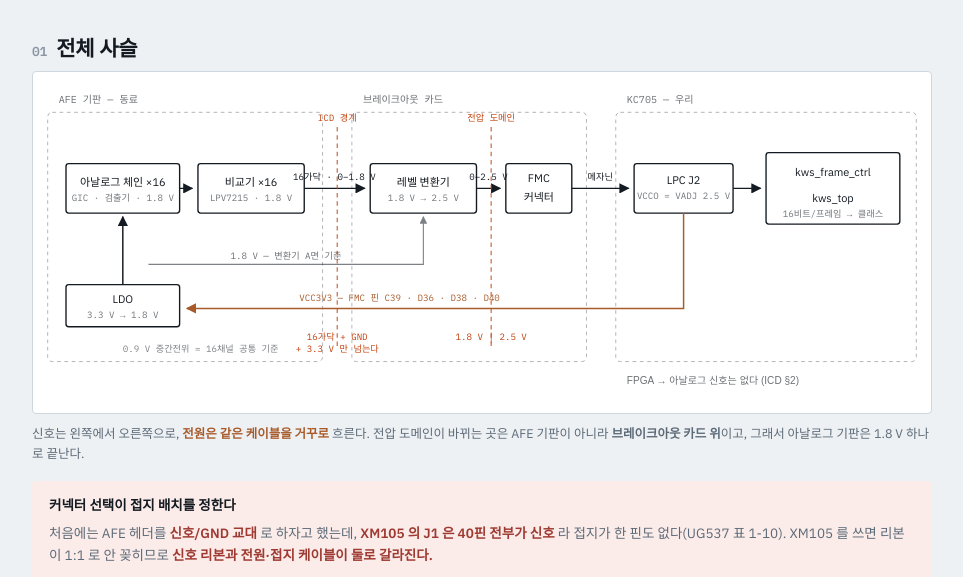
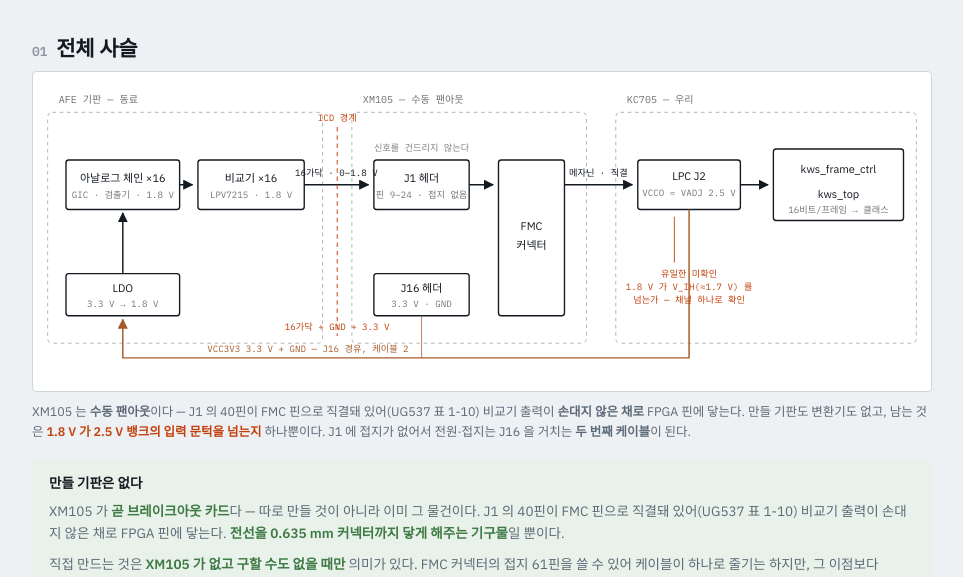
Before and after one commit to minochichic/KWS-AFE-Digital, a plain HTML site: page docs/artifacts/wiring.html in a window 1280 px wide. Shown: the part 223-800 px from the top of the page, without its empty margins (158-1121 px from the left). Drawn offline with Linux system fonts and the light colour scheme; a web font is replaced by a local one.

Commit message:
docs: redraw assuming XM105 exists, which removes most of what I proposed
XM105 is a breakout card -- not an alternative to one. Saying "use XM105
or build a breakout card" was a category error, and it led me to keep
recommending a custom board whose advantages I had already argued away
myself: interleaved grounds do not matter here, because I established
earlier that crosstalk is not the risk at microsecond edges with hundreds
of millivolts of margin. What is left is one cable instead of two, which
does not pay for hand-soldering a 0.635 mm 160-pin connector.

So the diagram now shows XM105 as what it is: a passive fan-out where
J1's forty pins connect straight through to the FMC pins (UG537 Table
1-10), and the comparator output reaches the FPGA untouched.

The level translator is out of the design and into the contingency list.
The margin is about 95 mV, and 1.7 V is a worst-case spec figure while a
real CMOS input switches near VCCO/2. It very likely works, so section 06
is now "measure, do not design" -- one channel at bring-up settles it.

And the cheapest answer may already exist: ICD section 7 item 2 is still
open on whether the comparator output is push-pull or open-drain. Open
drain needs an external pull-up anyway, and pulling to VADJ makes the
output swing 0 to 2.5 V. Sixteen resistors, no translator, no dongle.
That question now leads the list instead of sitting in the background.

```diff
--- a/docs/artifacts/wiring.html
+++ b/docs/artifacts/wiring.html
@@ -153,9 +153,9 @@ footer{margin-top:56px; padding-top:18px; border-top:1px solid var(--rule); colo
 <section style="margin-top:34px">
   <h2><span class="num">01</span>전체 사슬</h2>
   <figure style="margin:0 0 18px">
-  <svg viewBox="0 0 980 372" role="img" style="width:100%;height:auto;display:block;
+  <svg viewBox="0 0 980 348" role="img" style="width:100%;height:auto;display:block;
        background:var(--card);border:1px solid var(--rule);border-radius:4px"
-       aria-label="AFE 기판의 비교기 16가닥이 브레이크아웃 카드의 레벨 변환기를 거쳐 KC705 의 FMC LPC 로 들어가고, 전원은 같은 케이블을 반대 방향으로 흘러 FMC 의 VCC3V3 가 AFE 기판의 LDO 로 들어간다">
+       aria-label="AFE 기판의 비교기 16가닥이 XM105 의 J1 헤더를 거쳐 KC705 의 FMC LPC 로 직결되고, 전원 3.3 V 는 XM105 의 J16 을 거쳐 반대 방향으로 AFE 기판의 LDO 로 들어간다">
     <defs>
       <marker id="ar" viewBox="0 0 10 10" refX="9" refY="5" markerWidth="7" markerHeight="7" orient="auto-start-reverse">
         <path d="M0 0 L10 5 L0 10 z" fill="currentColor"/>
@@ -165,99 +165,99 @@ footer{margin-top:56px; padding-top:18px; border-top:1px solid var(--rule); colo
       </marker>
     </defs>
     <g fill="none" stroke="currentColor" stroke-width="1" opacity=".35" stroke-dasharray="4 4">
-      <rect x="16" y="44" width="300" height="272" rx="5"/>
-      <rect x="348" y="44" width="256" height="272" rx="5"/>
-      <rect x="636" y="44" width="328" height="272" rx="5"/>
+      <rect x="16" y="44" width="300" height="252" rx="5"/>
+      <rect x="348" y="44" width="256" height="252" rx="5"/>
+      <rect x="636" y="44" width="328" height="252" rx="5"/>
     </g>
     <g font-family="IBM Plex Mono, monospace" font-size="11" fill="currentColor" opacity=".62">
       <text x="28" y="34">AFE 기판 — 동료</text>
-      <text x="360" y="34">브레이크아웃 카드</text>
+      <text x="360" y="34">XM105 — 수동 팬아웃</text>
       <text x="648" y="34">KC705 — 우리</text>
     </g>
 
     <g fill="none" stroke="currentColor" stroke-width="1.5">
-      <rect x="36"  y="100" width="124" height="54" rx="3"/>
-      <rect x="180" y="100" width="116" height="54" rx="3"/>
-      <rect x="368" y="100" width="116" height="54" rx="3"/>
-      <rect x="516" y="100" width="72"  height="54" rx="3"/>
-      <rect x="656" y="100" width="108" height="54" rx="3"/>
-      <rect x="800" y="88"  width="146" height="78" rx="3"/>
-      <rect x="36"  y="232" width="124" height="46" rx="3"/>
+      <rect x="36"  y="96"  width="124" height="54" rx="3"/>
+      <rect x="180" y="96"  width="116" height="54" rx="3"/>
+      <rect x="372" y="96"  width="104" height="54" rx="3"/>
+      <rect x="508" y="96"  width="72"  height="170" rx="3"/>
+      <rect x="660" y="96"  width="112" height="54" rx="3"/>
+      <rect x="808" y="84"  width="142" height="78" rx="3"/>
+      <rect x="36"  y="220" width="124" height="46" rx="3"/>
+      <rect x="372" y="220" width="104" height="46" rx="3"/>
     </g>
     <g font-family="IBM Plex Sans KR, IBM Plex Sans, sans-serif" font-size="12" fill="currentColor" text-anchor="middle">
-      <text x="98"  y="124">아날로그 체인 ×16</text>
-      <text x="238" y="124">비교기 ×16</text>
-      <text x="426" y="124">레벨 변환기</text>
-      <text x="552" y="120">FMC</text><text x="552" y="141">커넥터</text>
-      <text x="710" y="122">LPC J2</text>
-      <text x="873" y="114">kws_frame_ctrl</text>
-      <text x="873" y="142">kws_top</text>
-      <text x="98"  y="252">LDO</text>
+      <text x="98"  y="120">아날로그 체인 ×16</text>
+      <text x="238" y="120">비교기 ×16</text>
+      <text x="424" y="120">J1 헤더</text>
+      <text x="544" y="172">FMC</text><text x="544" y="193">커넥터</text>
+      <text x="716" y="118">LPC J2</text>
+      <text x="879" y="110">kws_frame_ctrl</text>
+      <text x="879" y="138">kws_top</text>
+      <text x="98"  y="240">LDO</text>
+      <text x="424" y="240">J16 헤더</text>
     </g>
     <g font-family="IBM Plex Mono, monospace" font-size="10" fill="currentColor" opacity=".6" text-anchor="middle">
-      <text x="98"  y="141">GIC · 검출기 · 1.8 V</text>
-      <text x="238" y="141">LPV7215 · 1.8 V</text>
-      <text x="426" y="141">1.8 V → 2.5 V</text>
-      <text x="710" y="139">VCCO = VADJ 2.5 V</text>
-      <text x="873" y="158">16비트/프레임 → 클래스</text>
-      <text x="98"  y="268">3.3 V → 1.8 V</text>
+      <text x="98"  y="137">GIC · 검출기 · 1.8 V</text>
+      <text x="238" y="137">LPV7215 · 1.8 V</text>
+      <text x="424" y="137">핀 9–24 · 접지 없음</text>
+      <text x="716" y="135">VCCO = VADJ 2.5 V</text>
+      <text x="879" y="154">16비트/프레임 → 클래스</text>
+      <text x="98"  y="256">3.3 V → 1.8 V</text>
+      <text x="424" y="256">3.3 V · GND</text>
     </g>
 
     <g stroke="currentColor" stroke-width="1.6" fill="none" marker-end="url(#ar)">
-      <line x1="160" y1="127" x2="174" y2="127"/>
-      <line x1="296" y1="127" x2="362" y2="127"/>
-      <line x1="484" y1="127" x2="510" y2="127"/>
-      <line x1="588" y1="127" x2="650" y2="127"/>
-      <line x1="764" y1="127" x2="794" y2="127"/>
+      <line x1="160" y1="123" x2="174" y2="123"/>
+      <line x1="296" y1="123" x2="366" y2="123"/>
+      <line x1="476" y1="123" x2="502" y2="123"/>
+      <line x1="580" y1="123" x2="654" y2="123"/>
+      <line x1="772" y1="123" x2="802" y2="123"/>
     </g>
     <g font-family="IBM Plex Mono, monospace" font-size="10" fill="currentColor" text-anchor="middle">
-      <text x="329" y="118">16가닥 · 0–1.8 V</text>
-      <text x="497" y="118">0–2.5 V</text>
-      <text x="619" y="118">메자닌</text>
+      <text x="331" y="114">16가닥 · 0–1.8 V</text>
+      <text x="617" y="114">메자닌 · 직결</text>
     </g>
+    <text x="424" y="86" font-family="IBM Plex Mono, monospace" font-size="10"
+          fill="currentColor" opacity=".55" text-anchor="middle">신호를 건드리지 않는다</text>
 
-    <path d="M98 232 L98 158" stroke="currentColor" stroke-width="1.6" fill="none" marker-end="url(#ar)"/>
-    <path d="M126 210 L426 210 L426 158" stroke="currentColor" stroke-width="1.2" fill="none"
-          opacity=".55" marker-end="url(#ar)"/>
-    <text x="276" y="204" font-family="IBM Plex Mono, monospace" font-size="10"
-          fill="currentColor" opacity=".62" text-anchor="middle">1.8 V — 변환기 A면 기준</text>
-
-    <path d="M710 154 L710 258 L168 258" stroke="var(--analog)" stroke-width="1.6" fill="none"
-          marker-end="url(#arp)"/>
-    <text x="400" y="250" font-family="IBM Plex Mono, monospace" font-size="10"
-          fill="var(--analog)" text-anchor="middle">VCC3V3 — FMC 핀 C39 · D36 · D38 · D40</text>
+    <path d="M98 220 L98 154" stroke="currentColor" stroke-width="1.6" fill="none" marker-end="url(#ar)"/>
+    <path d="M716 150 L716 312 L98 312 L98 270" stroke="var(--analog)" stroke-width="1.6"
+          fill="none" marker-end="url(#arp)"/>
+    <line x1="424" y1="266" x2="424" y2="312" stroke="var(--analog)" stroke-width="1.2" opacity=".7"/>
+    <text x="300" y="306" font-family="IBM Plex Mono, monospace" font-size="10"
+          fill="var(--analog)" text-anchor="middle">VCC3V3 3.3 V + GND — J16 경유, 케이블 2</text>
 
     <g stroke="var(--live)" stroke-width="1.3" stroke-dasharray="5 4" opacity=".8">
-      <line x1="332" y1="60" x2="332" y2="300"/>
-      <line x1="500" y1="60" x2="500" y2="300"/>
+      <line x1="332" y1="60" x2="332" y2="288"/>
     </g>
     <g font-family="IBM Plex Mono, monospace" font-size="10" fill="var(--live)" text-anchor="middle">
       <text x="332" y="54">ICD 경계</text>
-      <text x="500" y="54">전압 도메인</text>
-      <text x="332" y="292">16가닥 + GND</text>
-      <text x="332" y="306">+ 3.3 V 만 넘는다</text>
-      <text x="500" y="292">1.8 V │ 2.5 V</text>
+      <text x="332" y="282">16가닥 + GND + 3.3 V</text>
     </g>
-    <text x="98" y="306" font-family="IBM Plex Mono, monospace" font-size="10"
-          fill="currentColor" opacity=".55">0.9 V 중간전위 = 16채널 공통 기준</text>
-    <text x="648" y="340" font-family="IBM Plex Sans KR, sans-serif" font-size="11"
-          fill="currentColor" opacity=".62">FPGA → 아날로그 신호는 없다 (ICD §2)</text>
+
+    <path d="M700 208 L700 158" stroke="var(--live)" stroke-width="1.2" fill="none" opacity=".8"/>
+    <g font-family="IBM Plex Mono, monospace" font-size="10" fill="var(--live)" text-anchor="middle">
+      <text x="716" y="224">유일한 미확인</text>
+      <text x="716" y="238">1.8 V 가 V_IH(≈1.7 V) 를</text>
+      <text x="716" y="252">넘는가 — 채널 하나로 확인</text>
+    </g>
   </svg>
   <figcaption style="font-size:12.5px;color:var(--dim);margin-top:9px;line-height:1.6">
-    신호는 왼쪽에서 오른쪽으로, <b style="color:var(--analog)">전원은 같은 케이블을 거꾸로</b>
-    흐른다. 전압 도메인이 바뀌는 곳은 AFE 기판이 아니라 <b>브레이크아웃 카드 위</b>이고,
-    그래서 아날로그 기판은 1.8 V 하나로 끝난다.
+    XM105 는 <b>수동 팬아웃</b>이다 — J1 의 40핀이 FMC 핀으로 직결돼 있어(UG537 표 1-10)
+    비교기 출력이 <b>손대지 않은 채로</b> FPGA 핀에 닿는다. 만들 기판도 변환기도 없고,
+    남는 것은 <b style="color:var(--live)">1.8 V 가 2.5 V 뱅크의 입력 문턱을 넘는지</b>
+    하나뿐이다. J1 에 접지가 없어서 전원·접지는 J16 을 거치는 <b>두 번째 케이블</b>이 된다.
   </figcaption>
   </figure>
-  <div class="box warn">
-    <h4>커넥터 선택이 접지 배치를 정한다</h4>
-    처음에는 AFE 헤더를 <b>신호/GND 교대</b> 로 하자고 했는데, <b>XM105 의 J1 은 40핀
-    전부가 신호</b> 라 접지가 한 핀도 없다(UG537 표 1-10). XM105 를 쓰면 리본이 1:1 로
-    안 꽂히므로 <b>신호 리본과 전원·접지 케이블이 둘로 갈라진다.</b>
-    <p style="margin:9px 0 0"><b>최소 FMC 카드를 직접 만들면 이 제약이 사라진다</b> —
-    FMC 커넥터 자체에는 접지가 <b>61핀</b> 있어서 원하는 대로 교대 배치할 수 있고,
-    3.3 V 도 커넥터에서 바로 나와 <b>케이블이 하나로 끝난다.</b> 연구실에 XM105 가 있으면
-    그것부터 쓰고(0원, 오늘 됨), 기판을 어차피 뜨면 자작이 깔끔하다.</p>
+  <div class="box ok">
+    <h4>만들 기판은 없다</h4>
+    XM105 가 <b>곧 브레이크아웃 카드</b>다 — 따로 만들 것이 아니라 이미 그 물건이다.
+    J1 의 40핀이 FMC 핀으로 직결돼 있어(UG537 표 1-10) 비교기 출력이 손대지 않은 채로
+    FPGA 핀에 닿는다. <b>전선을 0.635 mm 커넥터까지 닿게 해주는 기구물</b>일 뿐이다.
+    <p style="margin:9px 0 0">직접 만드는 것은 <b>XM105 가 없고 구할 수도 없을 때만</b>
+    의미가 있다. FMC 커넥터의 접지 61핀을 쓸 수 있어 케이블이 하나로 줄기는 하지만,
+    그 이점보다 <b>0.635 mm 160핀 손납땜 + 기판 제작 + 틀릴 위험</b>이 크다.
+    느린 신호 16가닥에는 J16·J15 의 접지 서너 핀이면 충분하다.</p>
   </div>
 </section>
 
@@ -362,52 +362,40 @@ footer{margin-top:56px; padding-top:18px; border-top:1px solid var(--rule); colo
 </section>
 
 <section>
-  <h2><span class="num">06</span>전압 레벨 — 어디서 맞출 것인가</h2>
+  <h2><span class="num">06</span>전압 레벨 — 설계하지 말고 재라</h2>
   <p class="sub">
-    비교기가 <b>0–1.8 V</b> 로 흔든다(넷리스트의 <code>XU4 … 1.8V GND …</code>). KC705 에는
-    <b>기본 설정에 1.8 V I/O 뱅크가 없다</b> — 뱅크 0/14/15 는 2.5 V, 32/33/34 는 DDR3 용
-    1.5 V, 나머지는 VADJ 이고 기본값이 2.5 V 다(UG810 표 1-3). 둘 중 하나에서 맞춘다.
+    비교기가 <b>0–1.8 V</b> 로 흔들고 LPC 뱅크의 VCCO 는 VADJ, 기본값 2.5 V 다
+    (UG810 표 1-3). <code>LVCMOS25</code> 의 <code>V_IH</code> 가 약 1.7 V 이므로
+    <b>여유가 ~95 mV</b> 다 — LDO 공차 −2% 를 넣으면 60 mV.
   </p>
-  <div class="opts">
-    <div class="opt pick">
-      <span class="tag">기본안 — 추가 하드웨어 없음</span>
-      <h4>B. 브레이크아웃 카드에서 변환</h4>
-      <p>1.8 → 2.5 V 변환기를 <b>카드 위에</b> 올린다. VADJ 는 기본 2.5 V 그대로 두고
-      <code>LVCMOS25</code> 로 받는다. <b>KC705 를 아예 안 건드린다</b> — 공용 보드라면
-      이게 결정적이다.</p>
-      <p style="margin-top:8px">변환기의 <b>A면(1.8 V 쪽)</b> 기준은 AFE 기판 LDO 의 출력을
-      케이블에 한 가닥 태워 오면 된다. 전류는 µA 단위라 전원이라기보다 기준선이다.
-      카드에서 3.3 V 로 따로 만들어도 무방하다 — 문턱이 <code>0.65 × VCCA ≈ 1.17 V</code>
-      라 <b>여유가 600 mV</b> 로 넉넉하다.</p>
-    </div>
-    <div class="opt">
-      <span class="tag">동글이 있고 보드가 전용이라면</span>
-      <h4>A. VADJ 를 1.8 V 로</h4>
-      <p>J65 <b>물리 점퍼</b>를 뽑고 TI Fusion GUI 로 UCD9248 을 재설정.
-      <code>LVCMOS18</code> 직결, 신호 경로에 부품이 0 개.</p>
-      <p style="margin-top:8px"><b>비용:</b> TI <code>EVM USB-TO-GPIO</code> 동글.
-      <b>주의 둘:</b> VADJ 는 뱅크 12/13/16/17/18 을 함께 먹인다(뱅크 12 = SDIO).
-      그리고 이 설정은 <b>전원 컨트롤러에 저장</b>되므로 보드를 다른 사람과 나눠 쓰면
-      그쪽 설정을 깨뜨린다.</p>
-    </div>
-    <div class="opt">
-      <span class="tag">검토했으나 채택 안 함</span>
-      <h4>C. 아날로그 쪽 전압을 올린다</h4>
-      <p>비교기만 2.5 V 로 돌리면 출력 스윙이 VADJ 기본값과 맞아 동글도 변환기도 필요
-      없다 — 비교기는 마지막 단이라 그 전원은 <b>출력 스윙만</b> 정하고 입력 쪽은 1.8 V
-      도메인에 남기 때문이다.</p>
-      <p style="margin-top:8px"><b>2026-09-01 결정: 비교기도 1.8 V 로 간다.</b>
-      AFE 전체를 2.5 V 로 올리는 쪽은 더 나쁘다 — 스윙 16–108 mV, 정지점 0.938 V,
-      임계값 0.97–0.99 V, <code>transfer_v4</code> 프레임 46,546개와 거기서 나온 0.7123 이
-      <b>전부 1.8 V 기준이라 무효가 된다.</b></p>
-    </div>
+  <p>
+    빠듯해 보이지만 <b>1.7 V 는 공정·온도·전압 최악 조건의 스펙 값</b>이고 실제 CMOS
+    입력은 <code>VCCO/2 ≈ 1.25 V</code> 근처에서 스위칭한다. <b>거의 확실히 돈다.</b>
+    그러니 변환기를 미리 설계에 넣을 것이 아니라, <b>채널 하나 물려서 재고 정하면 된다</b>
+    — 브링업 3단계에서 5분이면 끝난다.
+  </p>
+  <div class="box ok">
+    <h4>먼저 물어볼 한 줄이 이 절을 통째로 없앨 수도 있다</h4>
+    <code>docs/ICD.md §7</code> 의 2번이 아직 열려 있다 — <b>비교기 출력이 푸시풀인가
+    오픈드레인인가.</b> 오픈드레인이면 어차피 외부 풀업이 필요하고,
+    <b>그 풀업을 VADJ(2.5 V)에 걸면 출력이 0–2.5 V 로 흔들린다.</b>
+    저항 16개로 끝나고 변환기도 동글도 필요 없어진다.
   </div>
-  <div class="box ask">
-    <b>직결(변환기 없이)이 안 되는 이유:</b> 1.8 V 출력이 <code>LVCMOS25</code> 의
-    <code>V_IH</code>(≈1.7 V) 위에 있기는 하다. 그러나 여유가 <b>100 mV</b> 이고 LDO 공차
-    ±2% 를 넣으면 <b>60 mV</b> 로 준다. 정확한 값은 UG810 이 아니라 Kintex-7 데이터시트
-    <b>DS182</b> 에서 확인해야 하며, 벤치에서 재볼 값어치는 있어도 <b>걸고 갈 값은 아니다.</b>
-  </div>
+  <p>안 될 경우의 대비책은 둘이고, 둘 다 그때 붙여도 늦지 않다:</p>
+  <ul>
+    <li><b>레벨 변환기</b> — XM105 헤더와 케이블 사이에 1.8 → 2.5 V 변환 기판.
+        A면(1.8 V 쪽) 기준은 AFE 기판 LDO 출력을 한 가닥 태워 오면 되고, 문턱이
+        <code>0.65 × VCCA ≈ 1.17 V</code> 라 <b>여유가 600 mV</b> 로 넉넉해진다</li>
+    <li><b>VADJ 를 1.8 V 로</b> — J65 물리 점퍼를 뽑고 TI <code>EVM USB-TO-GPIO</code> 동글로
+        UCD9248 재설정. 신호 경로에 부품이 0 개가 되지만, <b>설정이 전원 컨트롤러에
+        저장</b>되므로 보드를 나눠 쓰면 다른 사람 설정을 깨뜨린다</li>
+  </ul>
+  <p>
+    참고로 <b>비교기만 2.5 V 로 돌리는 방법</b>도 있었다 — 비교기는 마지막 단이라 그 전원이
+    출력 스윙만 정하기 때문이다. <b>2026-09-01 결정으로 비교기도 1.8 V 로 간다.</b>
+    (AFE 전체를 2.5 V 로 올리는 쪽은 스윙·정지점·임계값과 <code>transfer_v4</code> 결과가
+    전부 무효가 되므로 애초에 논외다.)
+  </p>
 </section>
 
 <section>
```
